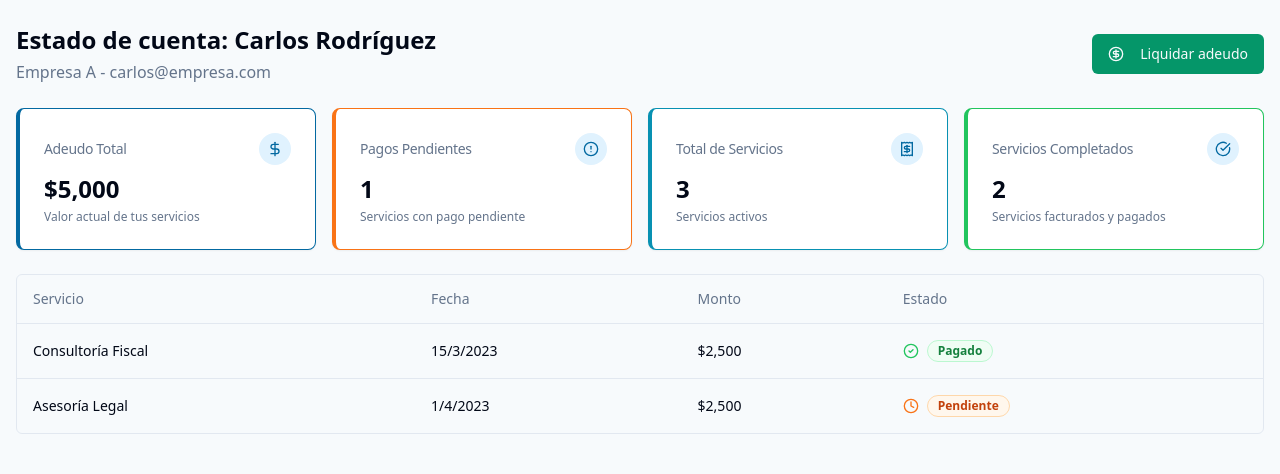
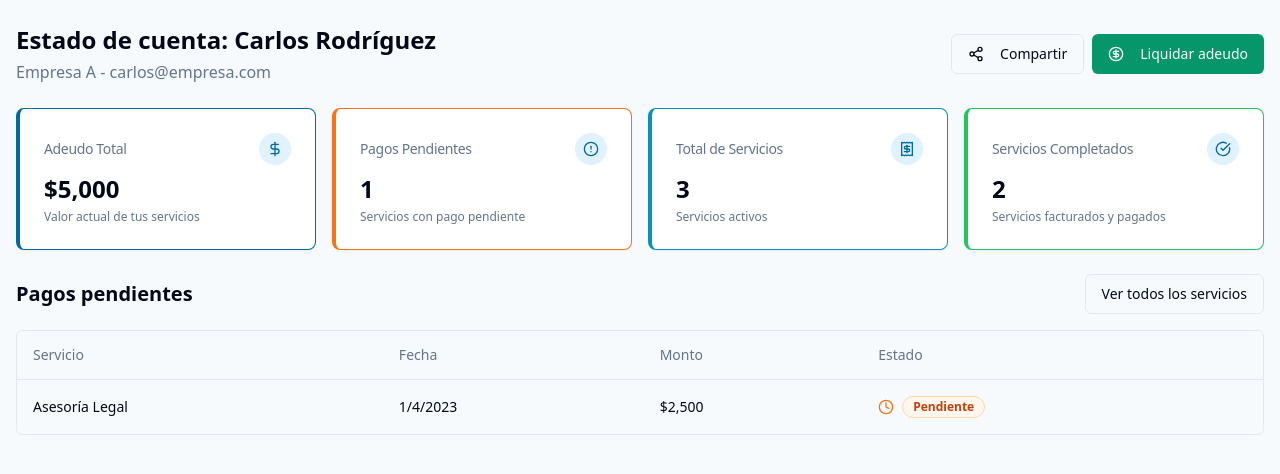
Before and after one commit to morenojavier/client-finance-portal, a React (Vite) app: page /cliente/1 in a window 1280 px wide. Shown: the top 474 px of the page. Built offline with nearby package versions, Linux system fonts and the light colour scheme.

Commit message:
feat: Implement client account sharing and service filtering
Implement the ability to share the client's account status.
Filter the service list to show only pending payments initially, with an option to view all payments.

```diff
--- a/src/components/CustomServiceTable.tsx
+++ b/src/components/CustomServiceTable.tsx
@@ -79,14 +79,20 @@ const mockServices = [
 interface ServiceTableProps {
   limit?: number;
   clientId?: string;
+  filterStatus?: string[];
 }
 
-const CustomServiceTable = ({ limit, clientId }: ServiceTableProps) => {
+const CustomServiceTable = ({ limit, clientId, filterStatus }: ServiceTableProps) => {
   // Filter services by clientId if provided
   let services = [...mockServices];
 
   if (clientId) {
     services = services.filter(service => service.clientId === clientId);
+  }
+
+  // Filter services by status if provided
+  if (filterStatus && filterStatus.length > 0) {
+    services = services.filter(service => filterStatus.includes(service.status));
   }
 
   // Limit the number of services if limit is provided
@@ -173,7 +179,9 @@ const CustomServiceTable = ({ limit, clientId }: ServiceTableProps) => {
           ) : (
             <TableRow>
               <TableCell colSpan={clientId ? 4 : 5} className="h-24 text-center">
-                No hay servicios registrados.
+                {filterStatus && filterStatus.length > 0
+                  ? "No hay servicios con pagos pendientes."
+                  : "No hay servicios registrados."}
               </TableCell>
             </TableRow>
           )}
--- a/src/pages/ClientDashboard.tsx
+++ b/src/pages/ClientDashboard.tsx
@@ -1,4 +1,3 @@
-
 import React, { useState, useEffect } from "react";
 import { useParams, Link } from "react-router-dom";
 import {
@@ -7,14 +6,26 @@ import {
   DollarSign,
   AlertCircle,
   CheckCircle,
-  CircleDollarSign
+  CircleDollarSign,
+  Share2
 } from "lucide-react";
 import { Button } from "@/components/ui/button";
 import CustomServiceTable from "@/components/CustomServiceTable";
 import DashboardCard from "@/components/DashboardCard";
 import { Card, CardContent, CardFooter } from "@/components/ui/card";
+import {
+  Dialog,
+  DialogContent,
+  DialogDescription,
+  DialogHeader,
+  DialogTitle,
+  DialogTrigger,
+  DialogFooter,
+  DialogClose
+} from "@/components/ui/dialog";
+import { Tooltip, TooltipContent, TooltipProvider, TooltipTrigger } from "@/components/ui/tooltip";
+import { toast } from "sonner";
 
-// Mock client data - in a real app this would come from an API
 const mockClients = [
   {
     id: "1",
@@ -56,9 +67,9 @@ const ClientDashboard = () => {
   const [client, setClient] = useState<any>(null);
   const [loading, setLoading] = useState(true);
   const [isPublicView, setIsPublicView] = useState(false);
+  const [showAllServices, setShowAllServices] = useState(false);
 
   useEffect(() => {
-    // Simulate API call to get client data
     const fetchClient = () => {
       setTimeout(() => {
         const foundClient = mockClients.find(c => c.id === clientId);
@@ -67,12 +78,19 @@ const ClientDashboard = () => {
       }, 300);
     };
 
-    // Check if this is a public or authenticated view
     const currentPath = window.location.pathname;
     setIsPublicView(!currentPath.includes('/dashboard') && !currentPath.includes('/clientes'));
 
     fetchClient();
   }, [clientId]);
+
+  const handleShareLink = () => {
+    const shareLink = `${window.location.origin}/cliente/${clientId}`;
+    navigator.clipboard.writeText(shareLink);
+    toast.success("Enlace copiado al portapapeles", {
+      description: "Ya puedes compartirlo con tu cliente"
+    });
+  };
 
   if (loading) {
     return (
@@ -124,13 +142,57 @@ const ClientDashboard = () => {
             {client.company} - {client.email}
           </p>
         </div>
+        <div className="mt-4 md:mt-0 flex gap-2 flex-wrap">
+          <TooltipProvider>
+            <Tooltip>
+              <TooltipTrigger asChild>
+                <Dialog>
+                  <DialogTrigger asChild>
+                    <Button variant="outline">
+                      <Share2 className="mr-2 h-4 w-4" />
+                      Compartir
+                    </Button>
+                  </DialogTrigger>
+                  <DialogContent>
+                    <DialogHeader>
+                      <DialogTitle>Compartir estado de cuenta</DialogTitle>
+                      <DialogDescription>
+                        Comparte este enlace con tu cliente para que pueda ver su estado de cuenta
+                      </DialogDescription>
+                    </DialogHeader>
+                    <div className="py-4">
+                      <div className="p-3 bg-gray-50 rounded border text-sm">
+                        <span className="font-mono break-all">
+                          {`${window.location.origin}/cliente/${clientId}`}
+                        </span>
+                      </div>
+                    </div>
+                    <DialogFooter>
+                      <DialogClose asChild>
+                        <Button variant="outline">Cancelar</Button>
+                      </DialogClose>
+                      <Button onClick={handleShareLink}>
+                        <Share2 className="mr-2 h-4 w-4" />
+                        Copiar enlace
+                      </Button>
+                    </DialogFooter>
+                  </DialogContent>
+                </Dialog>
+              </TooltipTrigger>
+              <TooltipContent>
+                <p>Compartir estado de cuenta con el cliente</p>
+              </TooltipContent>
+            </Tooltip>
+          </TooltipProvider>
+
           <Button
-          className="mt-4 md:mt-0 bg-emerald-600 hover:bg-emerald-700"
+            className="bg-emerald-600 hover:bg-emerald-700"
             onClick={() => console.log("Liquidar adeudo")}
           >
             <CircleDollarSign className="mr-2 h-4 w-4" />
             Liquidar adeudo
           </Button>
+        </div>
       </div>
 
       <div className="grid grid-cols-1 md:grid-cols-2 lg:grid-cols-4 gap-4 animate-in">
@@ -165,35 +227,22 @@ const ClientDashboard = () => {
       </div>
 
       <div className="animate-in">
-        <CustomServiceTable clientId={clientId} />
-      </div>
-
-      {!isPublicView && (
-        <div className="animate-in bg-white p-4 rounded-lg shadow">
-          <h2 className="text-lg font-medium mb-4">Compartir estado de cuenta</h2>
-          <div className="flex flex-col md:flex-row gap-4">
-            <div className="flex-1">
-              <div className="p-3 bg-gray-50 rounded border text-sm">
-                <span className="font-mono break-all">
-                  {`${window.location.origin}/cliente/${clientId}`}
-                </span>
-              </div>
-              <p className="text-sm text-muted-foreground mt-2">
-                Comparte este enlace con tu cliente para que pueda ver su estado de cuenta
-              </p>
-            </div>
+        <div className="flex justify-between items-center mb-4">
+          <h2 className="text-xl font-semibold">
+            {!showAllServices ? "Pagos pendientes" : "Todos los servicios"}
+          </h2>
           <Button
-              className="md:self-start"
-              onClick={() => {
-                navigator.clipboard.writeText(`${window.location.origin}/cliente/${clientId}`);
-                alert("¡Enlace copiado!");
-              }}
+            variant="outline"
+            onClick={() => setShowAllServices(!showAllServices)}
           >
-              Copiar enlace
+            {showAllServices ? "Ver solo pendientes" : "Ver todos los servicios"}
           </Button>
         </div>
+        <CustomServiceTable
+          clientId={clientId}
+          filterStatus={!showAllServices ? ["pending", "overdue"] : undefined}
+        />
       </div>
-      )}
     </div>
   );
 };
```
Lines whose indentation alone changed are shown as unchanged.
